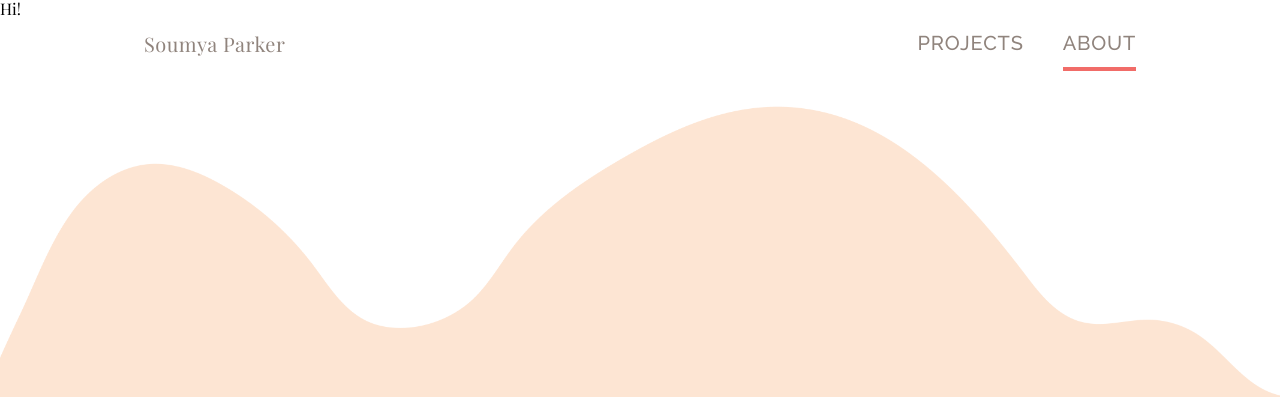
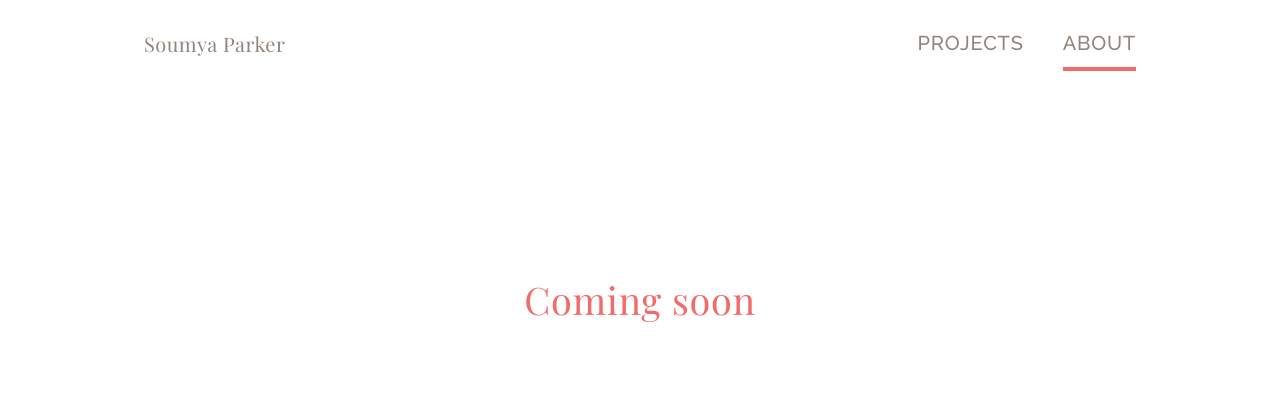
Before and after one commit to d4ncer/soumyaparker.com, a Gatsby site: page /about in a window 1280 px wide. Shown: the top 397 px of the page. Built offline with nearby package versions, Linux system fonts and the light colour scheme; Gatsby itself is replaced by a stand-in of ours.

Commit message:
Add coming soon placeholders for incomplete pages

```diff
--- /dev/null
+++ b/src/components/shared.js
@@ -0,0 +1,10 @@
+import React from 'react';
+import styled from 'styled-components';
+
+export const ComingSoon = styled.div`
+  height: 75vh;
+  width: 100%;
+  display: flex;
+  align-items: center;
+  justify-content: center;
+`;
--- a/src/pages/about.js
+++ b/src/pages/about.js
@@ -1,10 +1,14 @@
 import React from 'react';
 
 import Layout from '../components/layout';
+import { ComingSoon } from '../components/shared';
+import { H2 } from '../utils/type';
 
 const AboutPage = () => (
   <Layout>
-    <div>Hi!</div>
+    <ComingSoon>
+      <H2>Coming soon</H2>
+    </ComingSoon>
   </Layout>
 );
 
--- a/src/pages/projects.js
+++ b/src/pages/projects.js
@@ -1,10 +1,14 @@
 import React from 'react';
 
 import Layout from '../components/layout';
+import { ComingSoon } from '../components/shared';
+import { H2 } from '../utils/type';
 
 const ProjectsPage = () => (
   <Layout>
-    <div>Hi!</div>
+    <ComingSoon>
+      <H2>Coming soon</H2>
+    </ComingSoon>
   </Layout>
 );
 
```
